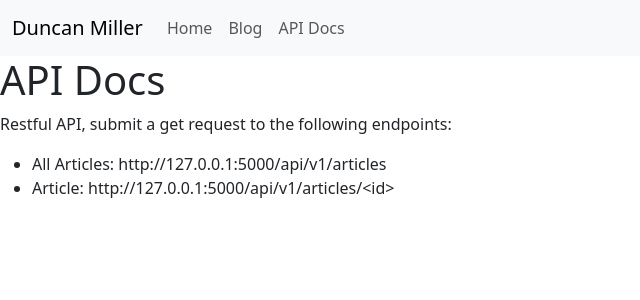
After one commit to duncantmiller/100-days-of-python-course, a Flask app: page /api_docs in a window 1280 px wide. The commit adds this page. Shown: the top 300 px of the page, without its empty margins (0-640 px from the left). Run offline with Flask 3, Linux system fonts and the light colour scheme.

Commit message:
add api to get articles and article

```diff
--- a/Section_59_blog_capstone/server.py
+++ b/Section_59_blog_capstone/server.py
@@ -1,5 +1,6 @@
-from flask import Flask, render_template, request
+from flask import Flask, render_template, request, jsonify
 import requests
+import json
 
 app = Flask(__name__)
 
@@ -26,5 +27,18 @@ def blog_show(id):
     post = next((post for post in all_posts if post['id'] == id), None)
     return render_template("blog/show.html", post=post)
 
+@app.route('/api_docs')
+def api_docs():
+    return render_template("api_docs/index.html", num=1)
+
+@app.route('/api/v1/articles', methods=["GET"])
+def get_articles():
+    return jsonify(all_posts)
+
+@app.route('/api/v1/articles/<int:id>', methods=["GET"])
+def get_article(id):
+    post = next((post for post in all_posts if post['id'] == id), None)
+    return jsonify(post)
+
 if __name__ == "__main__":
     app.run(debug=True)
--- /dev/null
+++ b/Section_59_blog_capstone/templates/api_docs/index.html
@@ -0,0 +1,16 @@
+{% extends 'layouts/layout.html' %}
+
+{% block title %}API Docs{% endblock %}
+
+{% block content %}
+    <h1>API Docs</h1>
+    <p>Restful API, submit a get request to the following endpoints:</p>
+    <ul>
+        <li>
+            All Articles: http://127.0.0.1:5000{{url_for('get_articles')}}
+        </li>
+        <li>
+            Article: http://127.0.0.1:5000{{url_for('get_articles')}}/&lt;id&gt;
+        </li>
+    </ul>
+{% endblock %}
--- a/Section_59_blog_capstone/templates/layouts/layout.html
+++ b/Section_59_blog_capstone/templates/layouts/layout.html
@@ -23,6 +23,9 @@
                 <li class="nav-item">
                     <a class="nav-link" href="{{url_for('blog_index')}}">Blog</a>
                 </li>
+                <li class="nav-item">
+                    <a class="nav-link" href="{{url_for('api_docs')}}">API Docs</a>
+                </li>
             </ul>
         </div>
     </nav>
```
